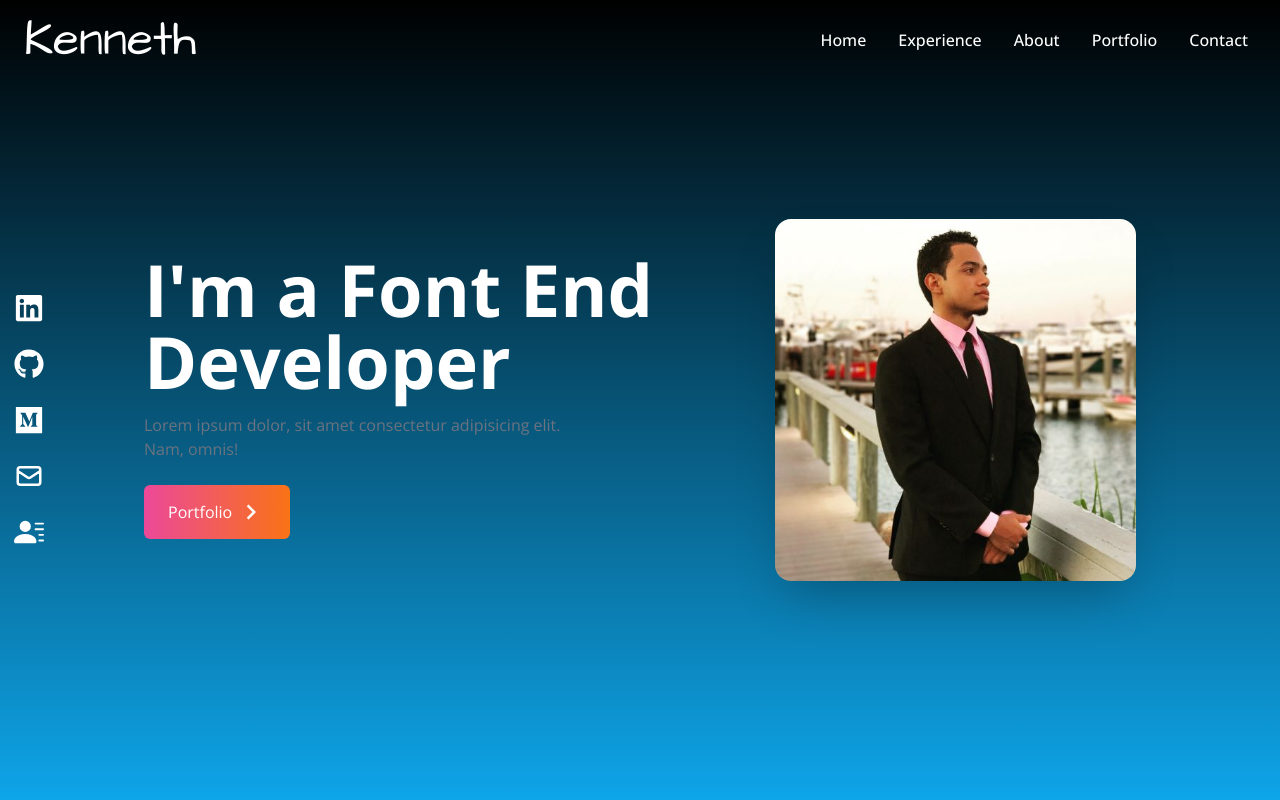
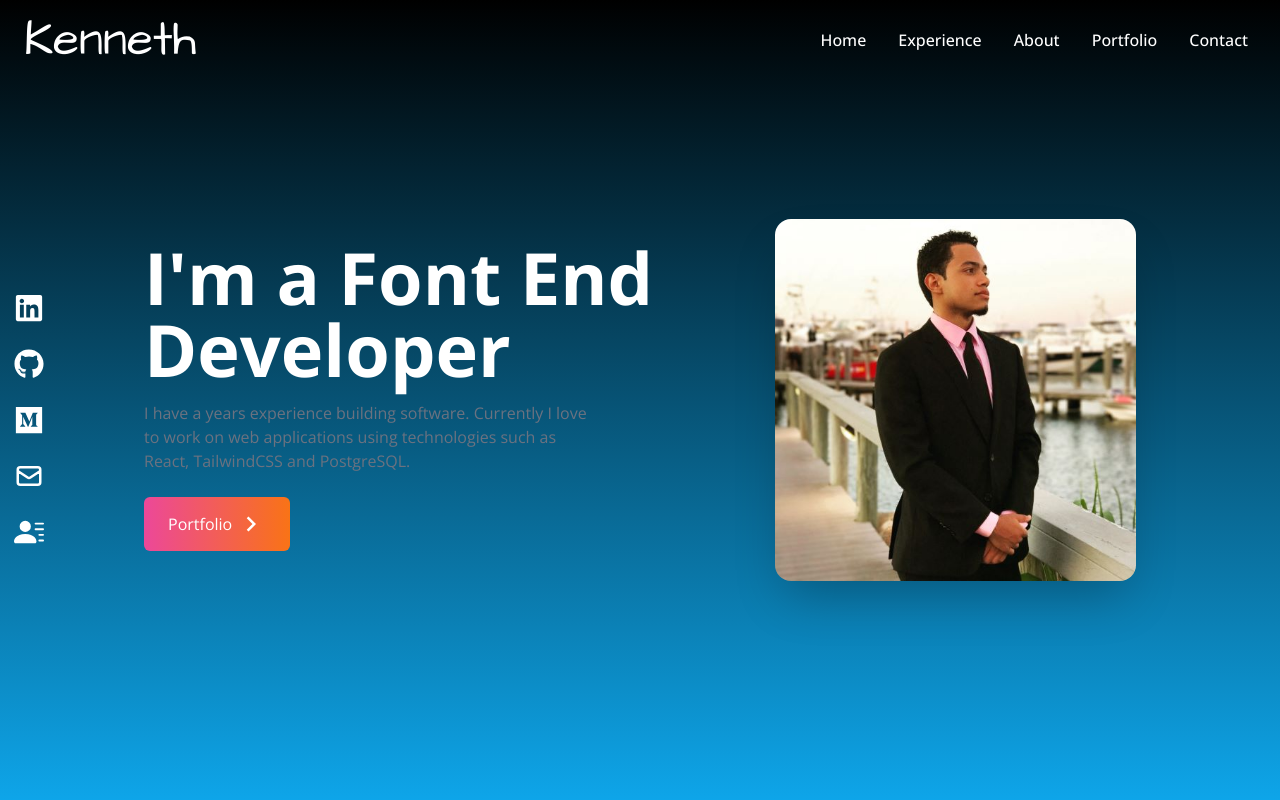
Before and after one commit to LoopFruits/react-portfolio, a React (Create React App) app: page / in a window 1280 px wide. Shown: the top 800 px of the page. Built offline with nearby package versions, Linux system fonts and the light colour scheme.

Commit message:
changed home message

```diff
--- a/src/components/Home.jsx
+++ b/src/components/Home.jsx
@@ -10,7 +10,7 @@ const Home = () => {
             <div className="flex flex-col justify-center h-full">
                 <h2 className="text-4xl sm:text-7xl font-bold text-white"> I'm a Font End Developer</h2>
                 <p className="text-gray-500 py-4 max-w-md">
-                    Lorem ipsum dolor, sit amet consectetur adipisicing elit. Nam, omnis!
+                    I have a years experience building software. Currently I love to work on web applications using technologies such as React, TailwindCSS and PostgreSQL.
                 </p>
                 <div>
                     <Link
```
